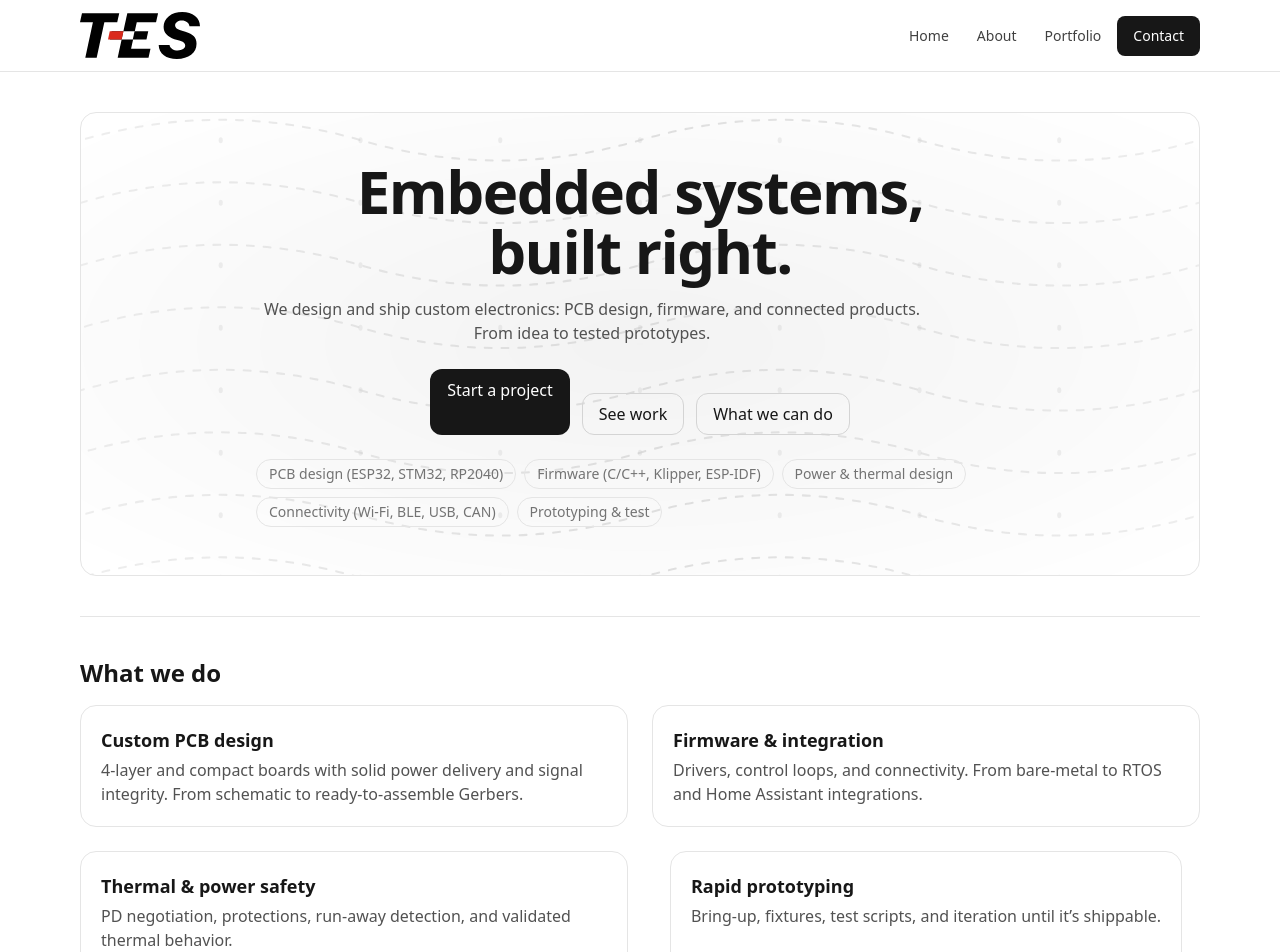
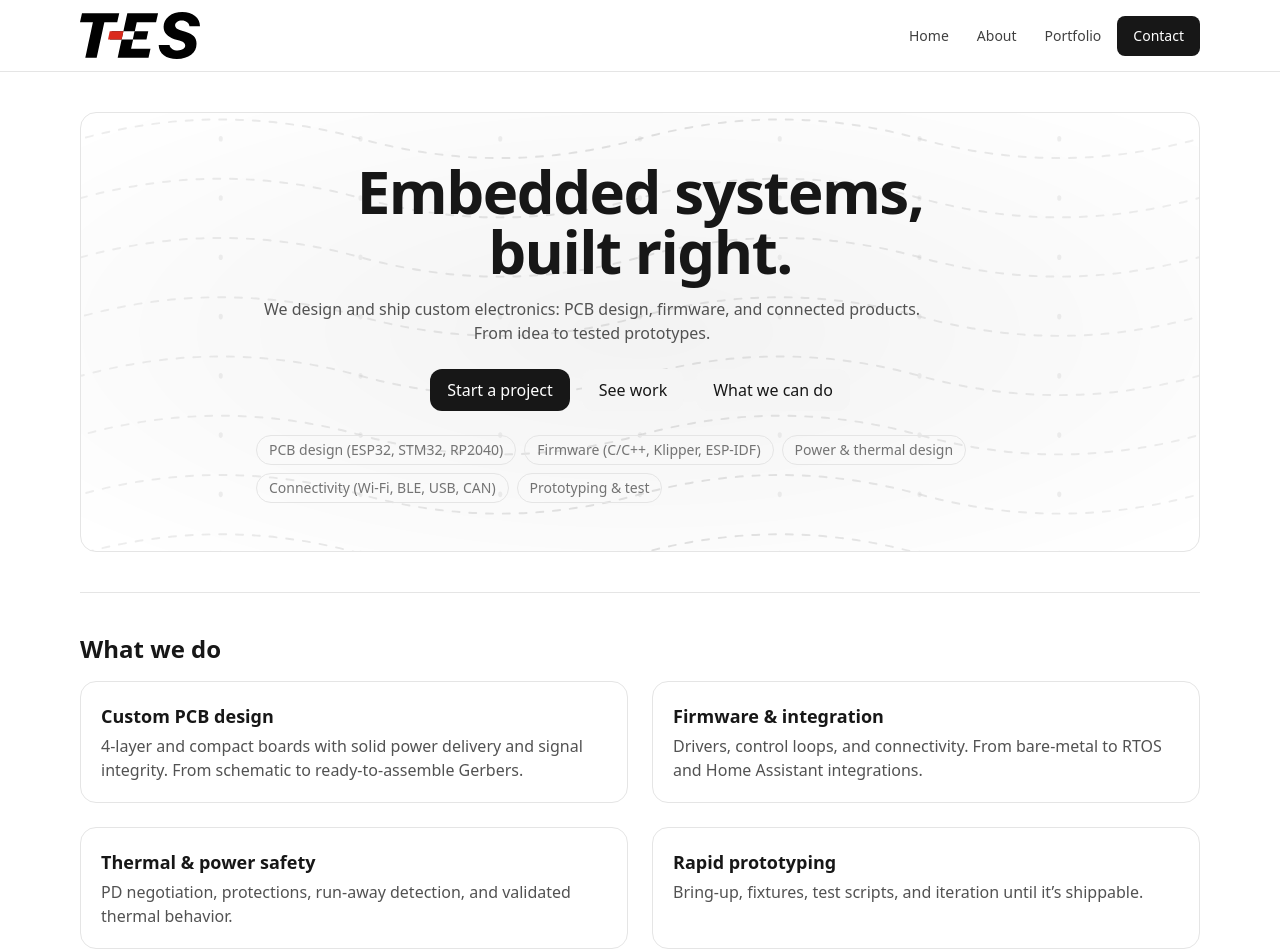
Before and after one commit to Ntrondle/TES, a Next.js app: page / in a window 1280 px wide. Shown: the top 952 px of the page. Built offline with nearby package versions, Linux system fonts and the light colour scheme.

Commit message:
Fix landing page callouts and card alignment

```diff
--- a/app/globals.css
+++ b/app/globals.css
@@ -29,8 +29,12 @@
   @apply bg-neutral-900 text-white dark:bg-white dark:text-neutral-900 border-transparent;
 }
 
+.btn-secondary {
+  @apply bg-neutral-100 text-neutral-900 dark:bg-neutral-800 dark:text-neutral-100 border-transparent hover:opacity-90 transition;
+}
+
 .card {
-  @apply border border-neutral-200 dark:border-neutral-800 rounded-2xl p-5;
+  @apply block border border-neutral-200 dark:border-neutral-800 rounded-2xl p-5;
 }
 
 
--- a/app/page.js
+++ b/app/page.js
@@ -16,10 +16,11 @@
           <p className="mt-4 max-w-2xl text-neutral-600 dark:text-neutral-300">
             We design and ship custom electronics: PCB design, firmware, and connected products. From idea to tested prototypes.
           </p>
-          <div className="mt-6 flex flex-wrap justify-center gap-3">
-            <a className="btn btn-primary" href="mailto:hello@tes.swiss">Start a project</a>
-            <div className="mt-6 flex items-center justify-center gap-3"><Link className="btn btn-outline rounded-xl" href="/portfolio">See work</Link><Link className="btn btn-outline rounded-xl btn-outline" href="#what-we-do">What we can do</Link></div>
-          </div>
+            <div className="mt-6 flex flex-wrap justify-center gap-3">
+              <a className="btn btn-primary" href="mailto:hello@tes.swiss">Start a project</a>
+              <Link className="btn btn-secondary" href="/portfolio">See work</Link>
+              <Link className="btn btn-secondary" href="#what-we-do">What we can do</Link>
+            </div>
 
           <ul className="mt-6 flex flex-wrap gap-2 text-sm text-neutral-500">
             <li className="px-3 py-1 border border-neutral-200 dark:border-neutral-800 rounded-full">PCB design (ESP32, STM32, RP2040)</li>
@@ -35,7 +36,7 @@
 
       <section id="what-we-do" className="border-t border-neutral-200 dark:border-neutral-800 mt-10 pt-10">
         <h2 className="text-2xl font-semibold">What we do</h2>
-        <div className="grid md:grid-cols-2 gap-6 mt-4 justify-items-center">
+        <div className="grid md:grid-cols-2 gap-6 mt-4">
 
           <Link className="card" href="/services/pcb-design">
             <h3 className="text-lg font-semibold">Custom PCB design</h3>
```
